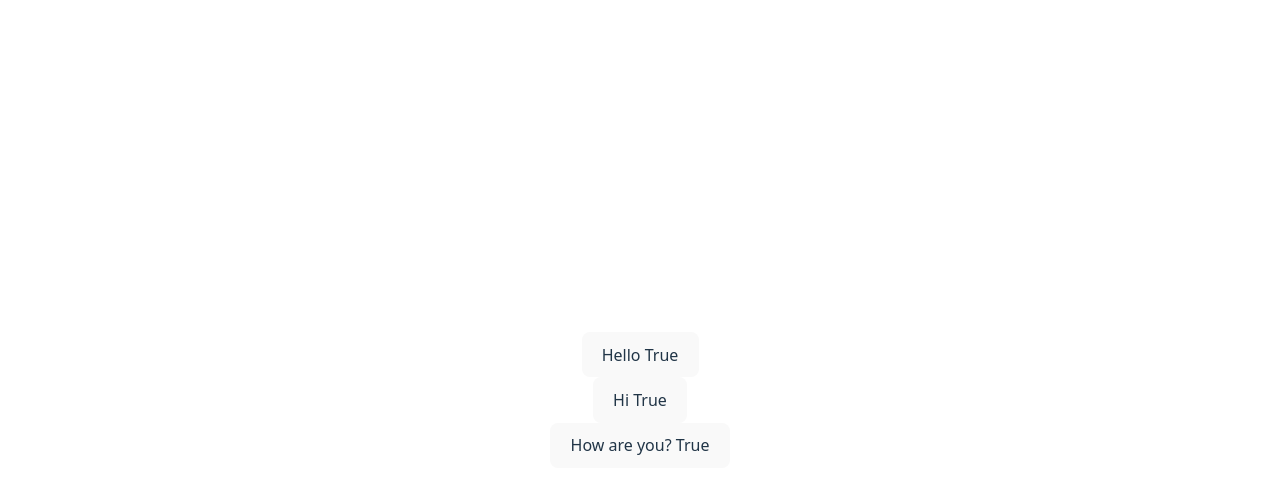
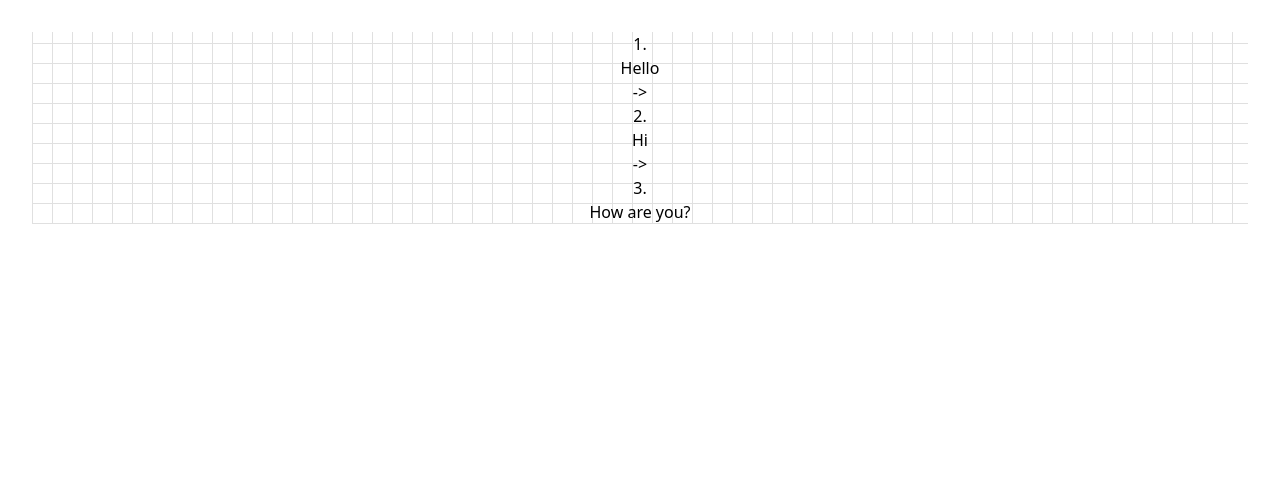
Before and after one commit to Jayendra2688/FlowPilot, a React app in the folder frontend/: page /steps/1 in a window 1280 px wide. Shown: the top 494 px of the page. Built offline with nearby package versions, Linux system fonts and the light colour scheme; the HTML template or start-up script is replaced by a standard one.

Commit message:
feat:make design neat using flex properties in tailwind

```diff
--- a/frontend/src/ReactPractive.jsx
+++ b/frontend/src/ReactPractive.jsx
@@ -1,5 +1,7 @@
 import { useState } from "react";
-
+function Arrow(){
+    return <div>-></div>;
+}
 function DisplaySteps(){
     const [steps,setSteps] = useState([
         {"step_id":1,"step_name":"Hello","active":true},
@@ -19,18 +21,22 @@ function DisplaySteps(){
         setSteps(newSteps);
     }
     return (
-        <>
-        {steps.map(step => (
-            <div>
-                <button key={step.step_id} onClick={() => handleClick(step.step_id)}
-                    className={`px-4 py-2 rounded font-semibold ${
-                    step.active ? "bg-green-500 text-white" : "bg-gray-300 text-black"
+        <div className="min-h-screen bg-gray-100 flex items-center justify-center bg-grid">
+        <div className="flex items-center space-x-4">
+        {steps.map((step,idx) => (
+            <div className="flex items-center space-x-4">
+                <div key={step.step_id} onClick={() => handleClick(step.step_id)}
+                    className={`px-4 py-2 mx-2 my-2 rounded font-semibold ${
+                    step.active ? "bg-green-400 text-white" : "bg-gray-300 text-black"
                     }`}>
-                {step.step_name} {step.active ? "True" : "False"}
-                </button>
+                    <p>{step.step_id}.</p>
+                    <p>{step.step_name}</p>
+                </div>
+                {idx!=steps.length-1 && <Arrow/>}
             </div>
         ))}
-        </>
+        </div>
+        </div>
     )
 }
 export default DisplaySteps;
--- a/frontend/src/index.css
+++ b/frontend/src/index.css
@@ -1,7 +1,7 @@
 @tailwind base;
 @tailwind components;
 @tailwind utilities;
-
+/*
 :root {
   font-family: system-ui, Avenir, Helvetica, Arial, sans-serif;
   line-height: 1.5;
@@ -69,4 +69,23 @@ button:focus-visible {
   button {
     background-color: #f9f9f9;
   }
+} */
+
+.bg-grid {
+  background-color: #ffffff; /* base color */
+  background-image:
+    repeating-linear-gradient(
+      0deg,
+      #e0e0e0,
+      #e0e0e0 1px,
+      transparent 1px,
+      transparent 20px
+    ),
+    repeating-linear-gradient(
+      90deg,
+      #e0e0e0,
+      #e0e0e0 1px,
+      transparent 1px,
+      transparent 20px
+    );
 }
```
Also changed, not shown: 1 other file (tests, documents, lock files or other folders).
